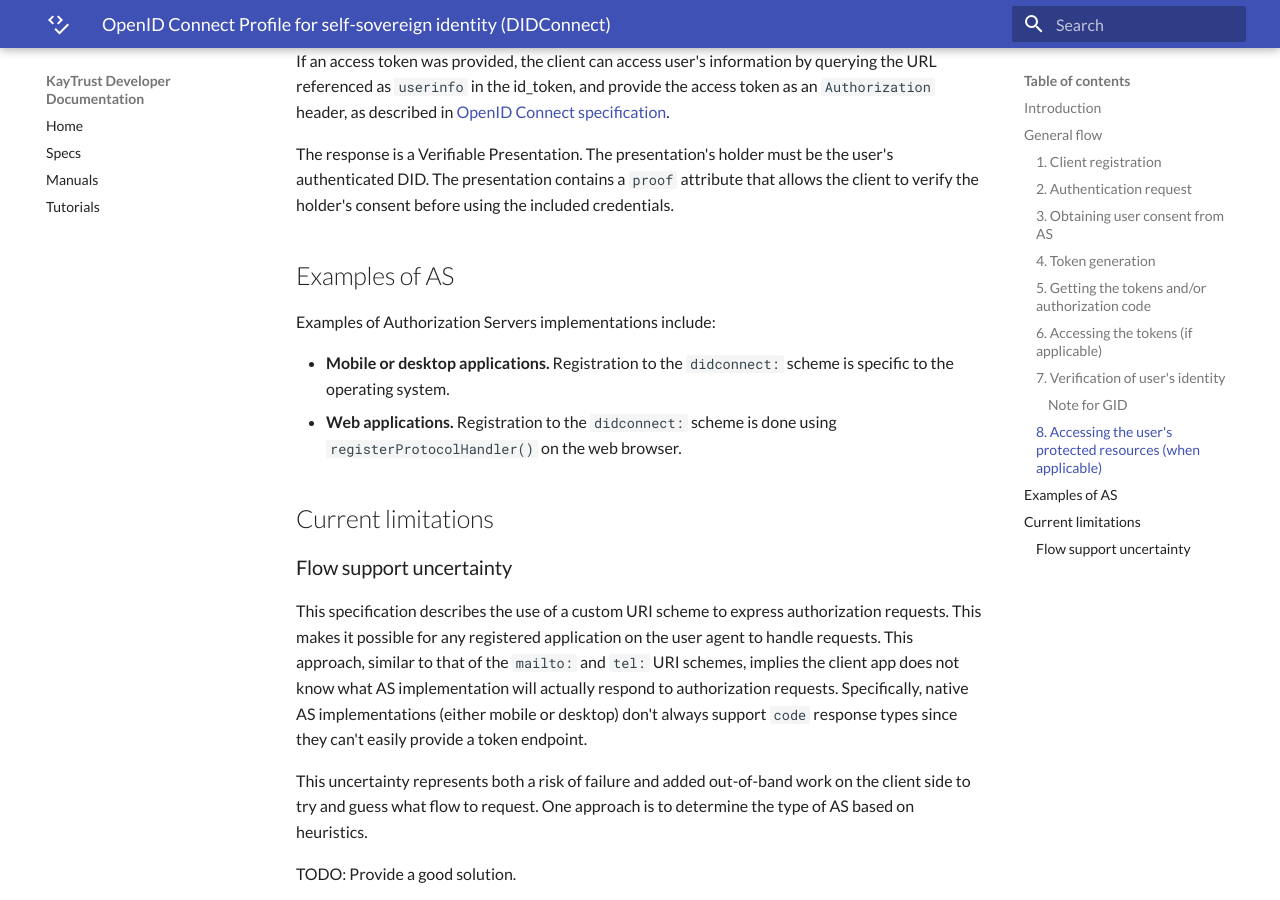
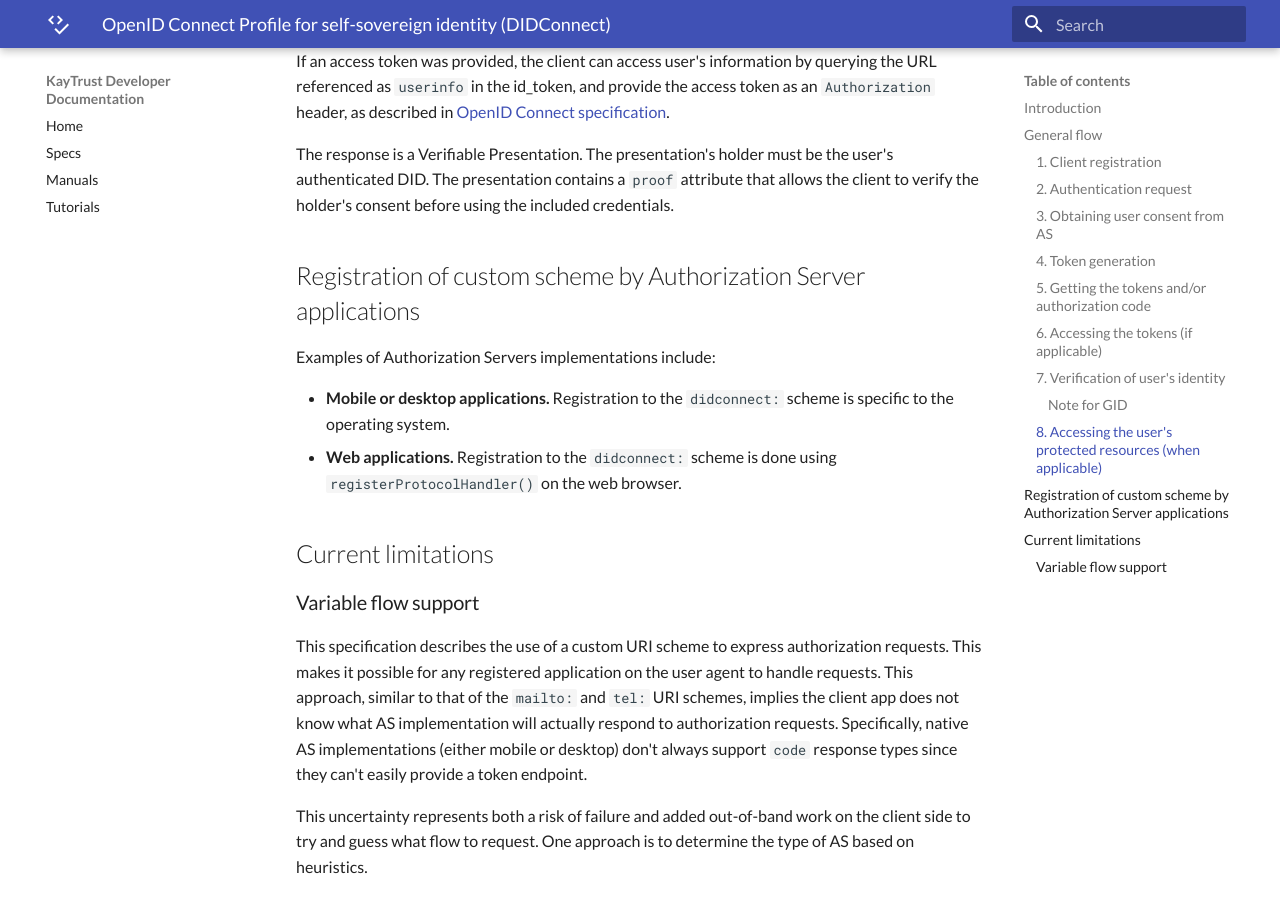
Before and after one commit to KayTrust/kaytrust.github.io, an MkDocs documentation site: the page built from docs/Specs/DIDConnect.md, in a window 1280 px wide and 900 px high, scrolled down 5067 px. Built offline with MkDocs 1.6.1 and Material for MkDocs 9.7.7, drawn with Linux system fonts in a browser that asks for light colours.

Commit message:
Updated DIDConnect

```diff
--- a/docs/Specs/DIDConnect.md
+++ b/docs/Specs/DIDConnect.md
@@ -121,7 +121,7 @@
 The response is a Verifiable Presentation. The presentation's holder must be the user's authenticated DID. The presentation contains a `proof` attribute that allows the client to verify the holder's consent before using the included credentials.
 
 
-## Examples of AS
+## Registration of custom scheme by Authorization Server applications
 
 Examples of Authorization Servers implementations include:
 
@@ -130,7 +130,7 @@
 
 ## Current limitations
 
-### Flow support uncertainty
+### Variable flow support
 
 This specification describes the use of a custom URI scheme to express authorization requests. This makes it possible for any registered application on the user agent to handle requests. This approach, similar to that of the `mailto:` and `tel:` URI schemes, implies the client app does not know what AS implementation will actually respond to authorization requests. Specifically, native AS implementations (either mobile or desktop) don't always support `code` response types since they can't easily provide a token endpoint.
 
```
